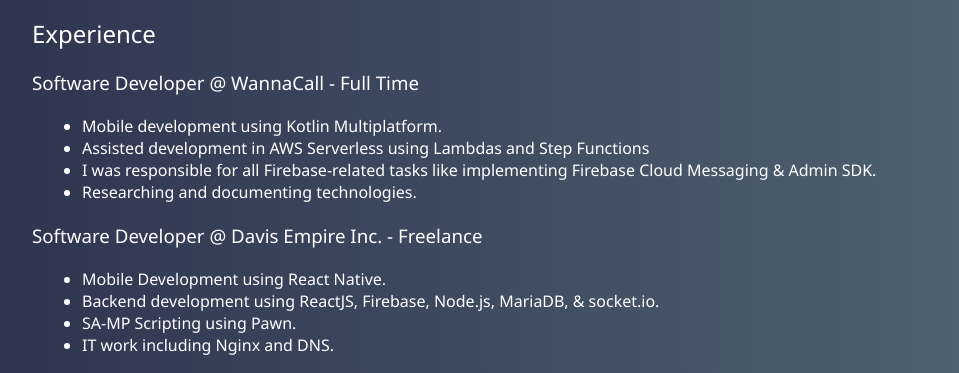
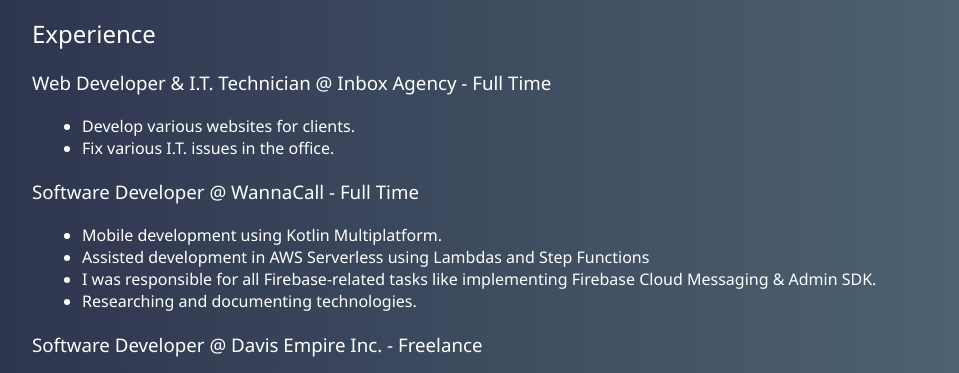
Before and after one commit to Salint/Salint.github.io, a plain HTML site: page index.html in a window 1280 px wide. Shown: the part 378-751 px from the top of the page, without its empty margins (158-1117 px from the left). Drawn offline with Linux system fonts and the light colour scheme.

Commit message:
Add experience section to index.html

```diff
--- a/index.html
+++ b/index.html
@@ -22,6 +22,11 @@
 	</div>
 	<div class="line"></div>
 	<h2>Experience</h2>
+	<h3>Web Developer & I.T. Technician @ Inbox Agency - Full Time</h3>
+	<ul>
+		<li>Develop various websites for clients.</li>
+		<li>Fix various I.T. issues in the office.</li>
+	</ul>
 	<h3>Software Developer @ WannaCall - Full Time</h3>
 	<ul>
 		<li>Mobile development using Kotlin Multiplatform.</li>
```
